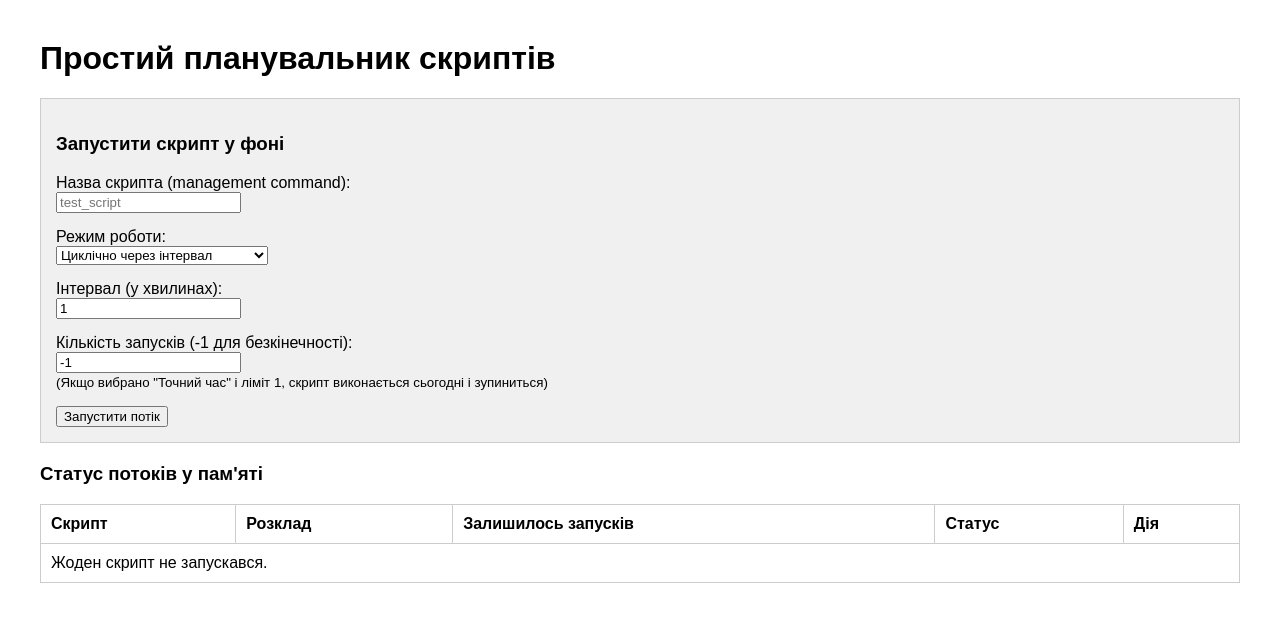
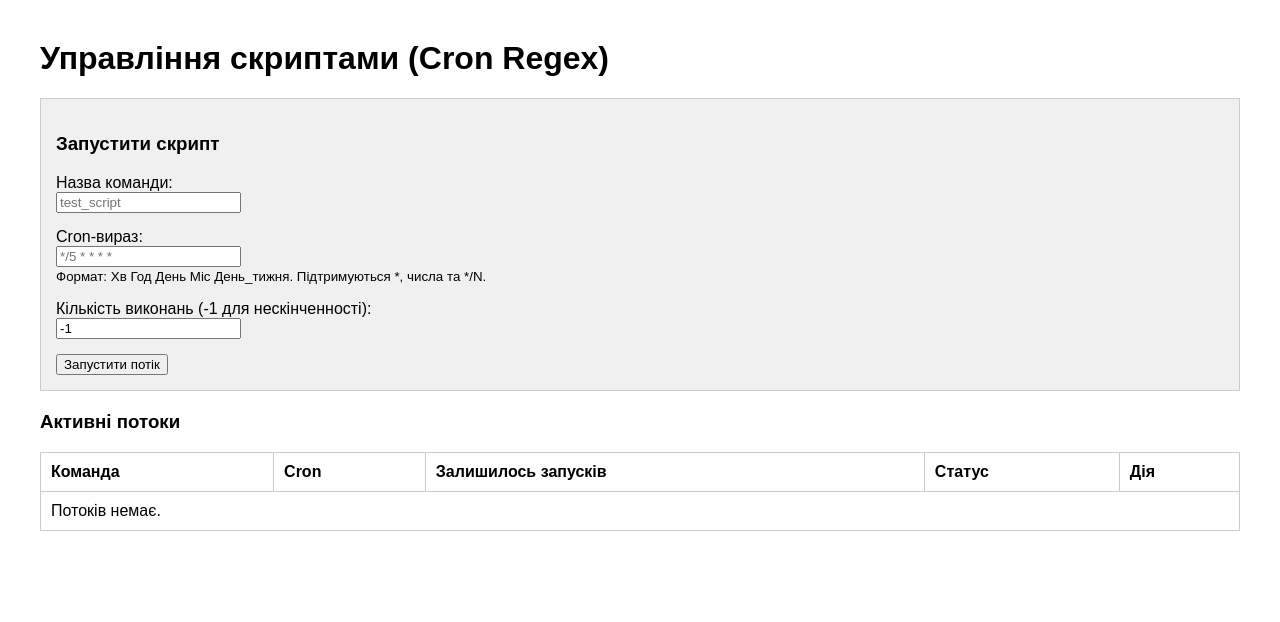
Before and after one commit to Den-prog/SmP_lw, a Django app: page /scheduler/ in a window 1280 px wide. Shown: the top 622 px of the page. Run offline with Django 5.2, Linux system fonts and the light colour scheme; data comes from the database, SQL or seed files in the repository.

Commit message:
fix & added example script

```diff
--- a/web_panel/templates/simple_scheduler.html
+++ b/web_panel/templates/simple_scheduler.html
@@ -2,7 +2,7 @@
 <html lang="uk">
 <head>
     <meta charset="UTF-8">
-    <title>Простий планувальник</title>
+    <title>Cron Планувальник (Regex)</title>
     <style>
         body { font-family: sans-serif; margin: 40px; }
         .form-box { background: #f0f0f0; padding: 15px; margin-bottom: 20px; border: 1px solid #ccc; }
@@ -11,55 +11,54 @@
         .status-on { color: green; font-weight: bold; }
         .status-off { color: red; }
         .input-group { margin-bottom: 15px; }
+        .messages { list-style: none; padding: 0; }
+        .messages li { padding: 10px; margin-bottom: 10px; border: 1px solid transparent; }
+        .messages .error { color: #842029; background-color: #f8d7da; border-color: #f5c2c7; }
+        .messages .success { color: #0f5132; background-color: #d1e7dd; border-color: #badbcc; }
     </style>
 </head>
 <body>
-    <h1>Простий планувальник скриптів</h1>
+    <h1>Управління скриптами (Cron Regex)</h1>
+
+    {% if messages %}
+        <ul class="messages">
+            {% for message in messages %}
+                <li class="{{ message.tags }}">{{ message }}</li>
+            {% endfor %}
+        </ul>
+    {% endif %}
 
     <div class="form-box">
-        <h3>Запустити скрипт у фоні</h3>
+        <h3>Запустити скрипт</h3>
         <form method="post">
             {% csrf_token %}
             <input type="hidden" name="action" value="start">
 
             <div class="input-group">
-                <label>Назва скрипта (management command):</label><br>
+                <label>Назва команди:</label><br>
                 <input type="text" name="script_name" placeholder="test_script" required>
             </div>
 
             <div class="input-group">
-                <label>Режим роботи:</label><br>
-                <select name="mode" id="mode_select" onchange="toggleMode()">
-                    <option value="interval">Циклічно через інтервал</option>
-                    <option value="exact_time">Один раз на день у точний час</option>
-                </select>
-            </div>
-
-            <div class="input-group" id="interval_div">
-                <label>Інтервал (у хвилинах):</label><br>
-                <input type="number" step="0.1" name="interval" value="1">
-            </div>
-
-            <div class="input-group" id="exact_time_div" style="display: none;">
-                <label>Точний час запуску (гг:хх):</label><br>
-                <input type="time" name="target_time" value="22:30">
+                <label>Cron-вираз:</label><br>
+                <input type="text" name="cron_expr" placeholder="*/5 * * * *" required>
+                <br><small>Формат: Хв Год День Міс День_тижня. Підтримуються *, числа та */N.</small>
             </div>
 
             <div class="input-group">
-                <label>Кількість запусків (-1 для безкінечності):</label><br>
+                <label>Кількість виконань (-1 для нескінченності):</label><br>
                 <input type="number" name="run_count" value="-1" required>
-                <br><small>(Якщо вибрано "Точний час" і ліміт 1, скрипт виконається сьогодні і зупиниться)</small>
             </div>
 
             <button type="submit">Запустити потік</button>
         </form>
     </div>
 
-    <h3>Статус потоків у пам'яті</h3>
+    <h3>Активні потоки</h3>
     <table>
         <tr>
-            <th>Скрипт</th>
-            <th>Розклад</th>
+            <th>Команда</th>
+            <th>Cron</th>
             <th>Залишилось запусків</th>
             <th>Статус</th>
             <th>Дія</th>
@@ -67,7 +66,7 @@
         {% for task in tasks %}
         <tr>
             <td>{{ task.name }}</td>
-            <td>{{ task.schedule_info }}</td>
+            <td><code>{{ task.cron_expr }}</code></td>
             <td>
                 {% if task.runs_left == -1 %}
                     Безкінечно
@@ -77,9 +76,9 @@
             </td>
             <td>
                 {% if task.is_running %}
-                    <span class="status-on">Працює в очікуванні</span>
+                    <span class="status-on">Працює (очікує час)</span>
                 {% else %}
-                    <span class="status-off">Зупинено / Завершено</span>
+                    <span class="status-off">Завершено / Зупинено</span>
                 {% endif %}
             </td>
             <td>
@@ -97,22 +96,9 @@
         </tr>
         {% empty %}
         <tr>
-            <td colspan="5">Жоден скрипт не запускався.</td>
+            <td colspan="5">Потоків немає.</td>
         </tr>
         {% endfor %}
     </table>
-
-    <script>
-        function toggleMode() {
-            var mode = document.getElementById('mode_select').value;
-            if (mode === 'interval') {
-                document.getElementById('interval_div').style.display = 'block';
-                document.getElementById('exact_time_div').style.display = 'none';
-            } else {
-                document.getElementById('interval_div').style.display = 'none';
-                document.getElementById('exact_time_div').style.display = 'block';
-            }
-        }
-    </script>
 </body>
 </html>
--- a/web_panel/views.py
+++ b/web_panel/views.py
@@ -8,7 +8,7 @@ from .page_logic import MarketplacePage, CartPage, BaseEcoPage
 from django.contrib import messages
 import copy
 import datetime
-from .regex_utils import is_valid_url, is_valid_date
+from .regex_utils import is_valid_url, is_valid_date, match_cron_field, is_valid_cron_syntax, is_cron_match
 import threading
 import time
 from django.shortcuts import render, redirect
@@ -273,9 +273,9 @@ def earn_sonechka(request):
 RUNNING_TASKS = {}
 
 
-def background_worker(script_name, mode, interval_minutes, target_time, run_count):
+def background_worker(script_name, cron_expr, run_count):
     RUNNING_TASKS[script_name]['runs_left'] = run_count
-    last_run_date = None
+    last_run_minute = None
 
     while RUNNING_TASKS.get(script_name, {}).get('is_running', False):
         runs_left = RUNNING_TASKS[script_name]['runs_left']
@@ -284,40 +284,30 @@ def background_worker(script_name, mode, interval_minutes, target_time, run_coun
             RUNNING_TASKS[script_name]['is_running'] = False
             break
 
-        should_run = False
+        now = datetime.datetime.now()
+        current_minute = now.strftime("%Y-%m-%d %H:%M")
 
-        if mode == 'interval':
-            should_run = True
-        elif mode == 'exact_time':
-            now = datetime.datetime.now()
-            current_time = now.strftime("%H:%M")
-            current_date = now.date()
+        if current_minute != last_run_minute:
+            if is_cron_match(cron_expr, now):
+                try:
+                    command_parts = script_name.split()
+                    actual_command = command_parts[0]
+                    command_args = command_parts[1:]
 
-            if current_time == target_time and last_run_date != current_date:
-                should_run = True
-                last_run_date = current_date
+                    call_command(actual_command, *command_args)
+                except Exception as e:
+                    print(f"Помилка виконання {script_name}: {e}")
 
-        if should_run:
-            try:
-                call_command(script_name)
-            except Exception as e:
-                print(f"Помилка виконання {script_name}: {e}")
+                last_run_minute = current_minute
 
-            if runs_left > 0:
-                RUNNING_TASKS[script_name]['runs_left'] -= 1
+                if runs_left > 0:
+                    RUNNING_TASKS[script_name]['runs_left'] -= 1
 
-            if RUNNING_TASKS[script_name]['runs_left'] == 0:
-                RUNNING_TASKS[script_name]['is_running'] = False
-                break
+                if RUNNING_TASKS[script_name]['runs_left'] == 0:
+                    RUNNING_TASKS[script_name]['is_running'] = False
+                    break
 
-        if mode == 'interval':
-            total_seconds = int(interval_minutes * 60)
-            for _ in range(total_seconds):
-                if not RUNNING_TASKS.get(script_name, {}).get('is_running', False):
-                    break
-                time.sleep(1)
-        elif mode == 'exact_time':
-            time.sleep(1)
+        time.sleep(1)
 
 
 def simple_scheduler(request):
@@ -326,43 +316,40 @@ def simple_scheduler(request):
         script_name = request.POST.get('script_name')
 
         if action == 'start':
-            mode = request.POST.get('mode', 'interval')
-            interval = float(request.POST.get('interval', 1)) if request.POST.get('interval') else 1
-            target_time = request.POST.get('target_time', '00:00')
+            cron_expr = request.POST.get('cron_expr', '* * * * *')
             run_count = int(request.POST.get('run_count', -1))
+
+            if not is_valid_cron_syntax(cron_expr):
+                messages.error(request, "Некоректний синтаксис cron! Використовуйте *, числа або */число.")
+                return redirect('simple_scheduler')
 
             if script_name not in RUNNING_TASKS or not RUNNING_TASKS[script_name]['is_running']:
                 RUNNING_TASKS[script_name] = {
                     'is_running': True,
-                    'mode': mode,
-                    'interval': interval,
-                    'target_time': target_time,
+                    'cron_expr': cron_expr,
                     'runs_left': run_count
                 }
 
                 t = threading.Thread(
                     target=background_worker,
-                    args=(script_name, mode, interval, target_time, run_count),
+                    args=(script_name, cron_expr, run_count),
                     daemon=True
                 )
                 t.start()
+                messages.success(request, f"Потік для {script_name} запущено.")
 
         elif action == 'stop':
             if script_name in RUNNING_TASKS:
                 RUNNING_TASKS[script_name]['is_running'] = False
+                messages.success(request, f"Потік для {script_name} зупинено.")
 
         return redirect('simple_scheduler')
 
     tasks_context = []
     for name, data in RUNNING_TASKS.items():
-        if data['mode'] == 'interval':
-            schedule_info = f"Кожні {data['interval']} хв."
-        else:
-            schedule_info = f"О {data['target_time']} щодня"
-
         tasks_context.append({
             'name': name,
-            'schedule_info': schedule_info,
+            'cron_expr': data['cron_expr'],
             'is_running': data['is_running'],
             'runs_left': data['runs_left']
         })
```
Also changed, not shown: web_panel/management/commands/gain_sonechka.py (added, +41 -0 lines), web_panel/regex_utils.py (+34 -0 lines).
